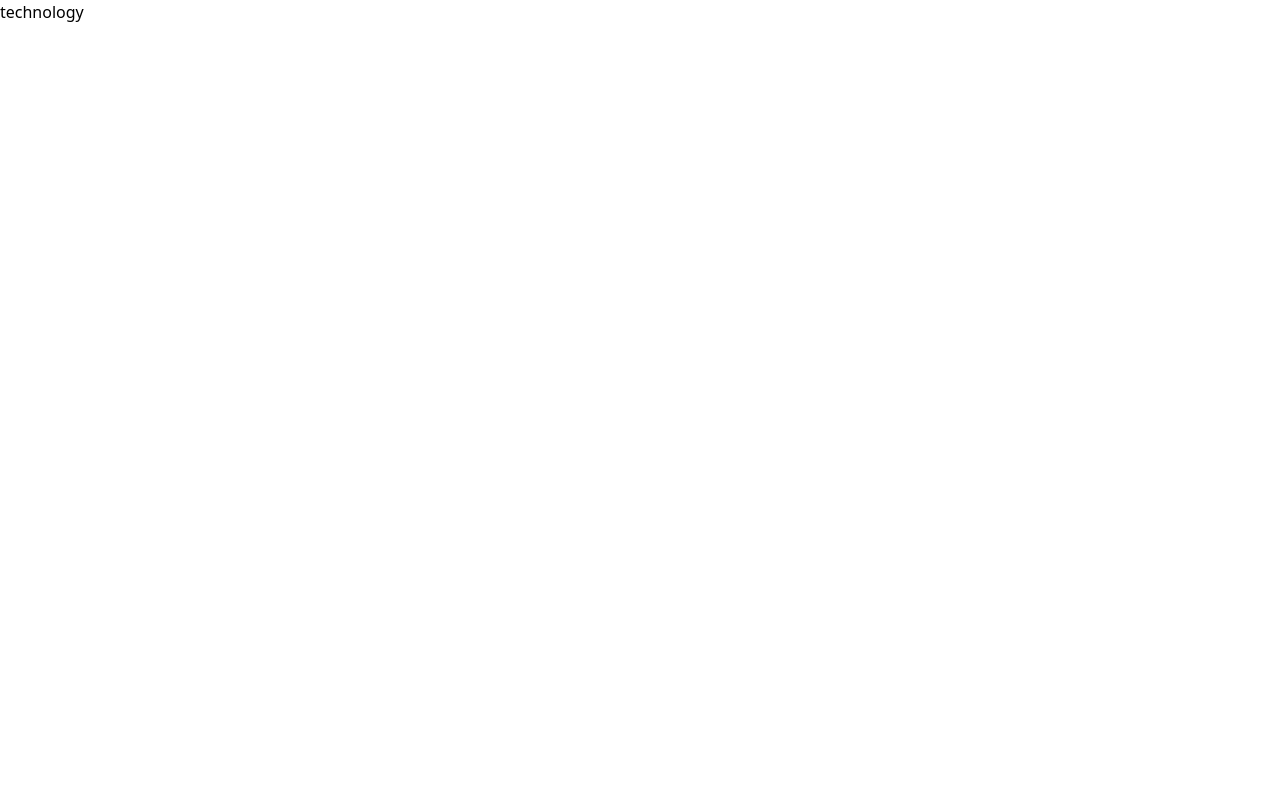
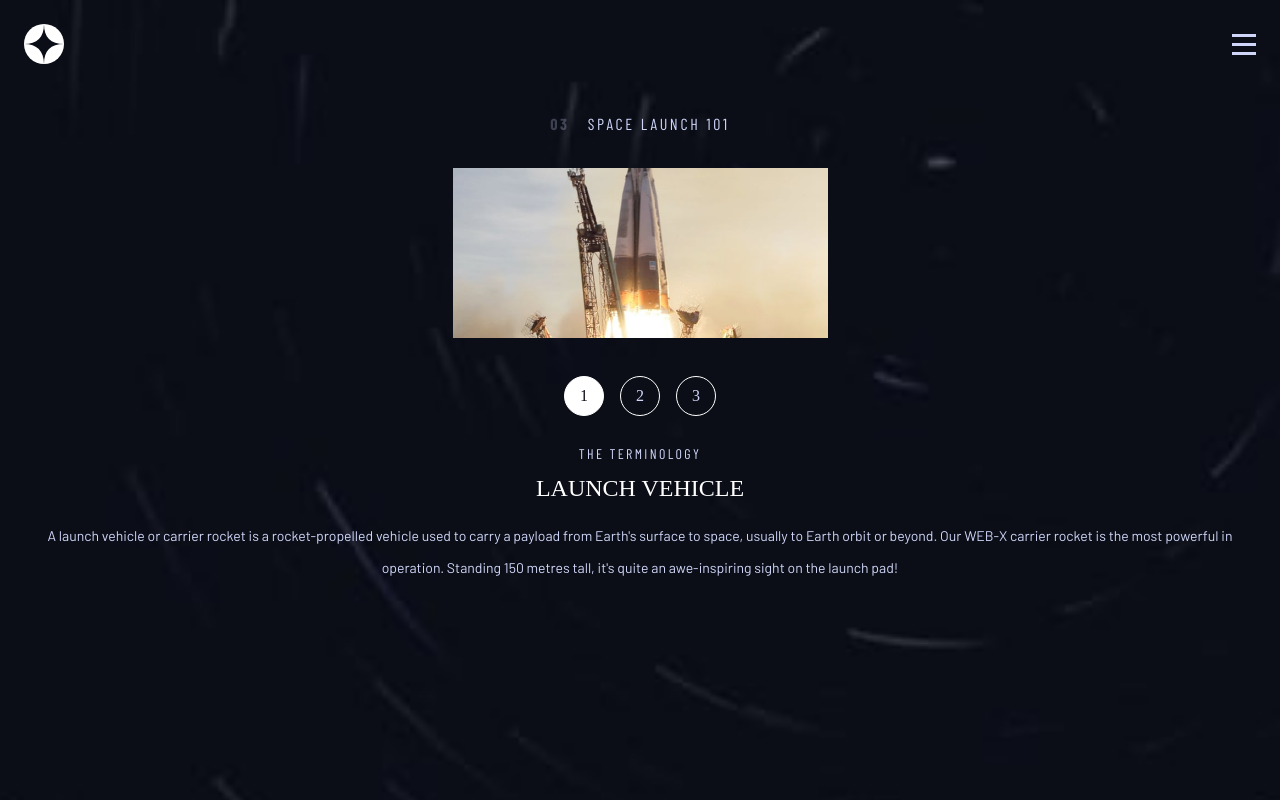
Before and after one commit to SaloRB/frontend-mentor-space-tourism-website, a Next.js app: page /technology in a window 1280 px wide. Built offline with nearby package versions, Linux system fonts and the light colour scheme; a web font is replaced by a local one.

Commit message:
Technology

```diff
--- a/src/pages/technology.js
+++ b/src/pages/technology.js
@@ -1,5 +1,54 @@
+import Nav from '../components/Nav'
+import Image from 'next/image'
+
 function Technology() {
-  return <div>technology</div>
+  return (
+    <div className="bg-[url('/assets/technology/background-technology-mobile.jpg')] bg-no-repeat bg-cover text-primary min-h-screen pb-24">
+      <Nav />
+
+      <main className="text-center mt-12">
+        <h2 className="font-subtitle uppercase tracking-[2.7px] mb-8">
+          <span className="font-bold mr-[18px] opacity-25">03</span>
+          Space launch 101
+        </h2>
+
+        <Image
+          src="/assets/technology/image-launch-vehicle-landscape.jpg"
+          width={375}
+          height={170}
+          objectFit="cover"
+        />
+
+        <div className="flex items-center justify-center space-x-4 mt-8">
+          <div className="flex items-center justify-center h-[40px] w-[40px] bg-white rounded-full border border-white text-[#0B0D17] font-title">
+            1
+          </div>
+          <div className="flex items-center justify-center h-[40px] w-[40px] bg-transparent rounded-full border border-white font-title">
+            2
+          </div>
+          <div className="flex items-center justify-center h-[40px] w-[40px] bg-transparent rounded-full border border-white font-title">
+            3
+          </div>
+        </div>
+
+        <div className="mt-7">
+          <p className="uppercase font-subtitle tracking-[2.36px] text-sm mb-2">
+            The Terminology
+          </p>
+          <p className="font-title text-white uppercase text-2xl mb-4">
+            Launch Vehicle
+          </p>
+          <p className="font-body leading-8 text-sm px-8">
+            A launch vehicle or carrier rocket is a rocket-propelled vehicle
+            used to carry a payload from Earth's surface to space, usually to
+            Earth orbit or beyond. Our WEB-X carrier rocket is the most powerful
+            in operation. Standing 150 metres tall, it's quite an awe-inspiring
+            sight on the launch pad!
+          </p>
+        </div>
+      </main>
+    </div>
+  )
 }
 
 export default Technology
```
